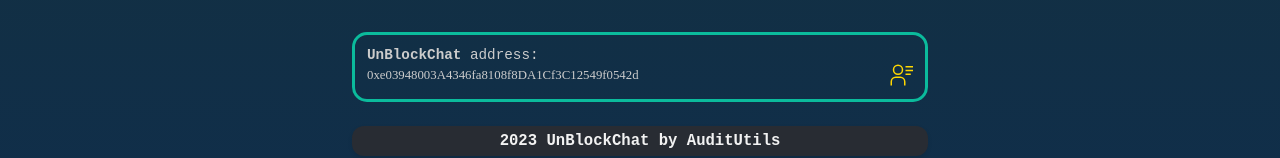
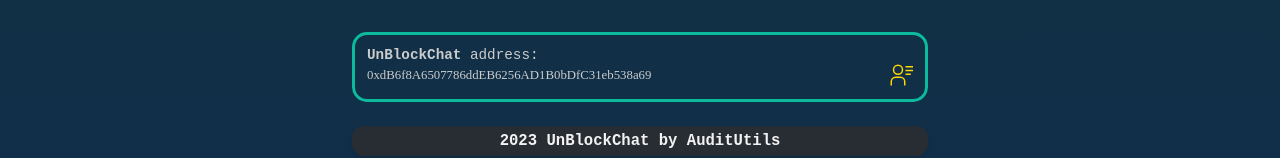
Before and after one commit to gituser6hij/unblockchat, a Next.js app: page / in a window 1280 px wide. Shown: the part 668-826 px from the top of the page. Built offline with nearby package versions, Linux system fonts and the light colour scheme; no server answers.

Commit message:
unblockchat address

```diff
--- a/pages/index.js
+++ b/pages/index.js
@@ -2241,16 +2241,16 @@
             </p>
             <div className={styles.myContent}>
               <p className={styles.myAddress}>
-                0xe03948003A4346fa8108f8DA1Cf3C12549f0542d
+                0xdB6f8A6507786ddEB6256AD1B0bDfC31eb538a69
               </p>
               <button
                 onClick={(event) => {
                   const searchParams = new URLSearchParams();
                   searchParams.set(
                     "address",
-                    "0xe03948003A4346fa8108f8DA1Cf3C12549f0542d"
+                    "0xdB6f8A6507786ddEB6256AD1B0bDfC31eb538a69"
                   );
-                  searchParams.set("network", "sepolia");
+                  searchParams.set("network", "mainnet");
                   window.location.href = `?${searchParams.toString()}`;
                 }}
                 className={styles.myButton}
```
